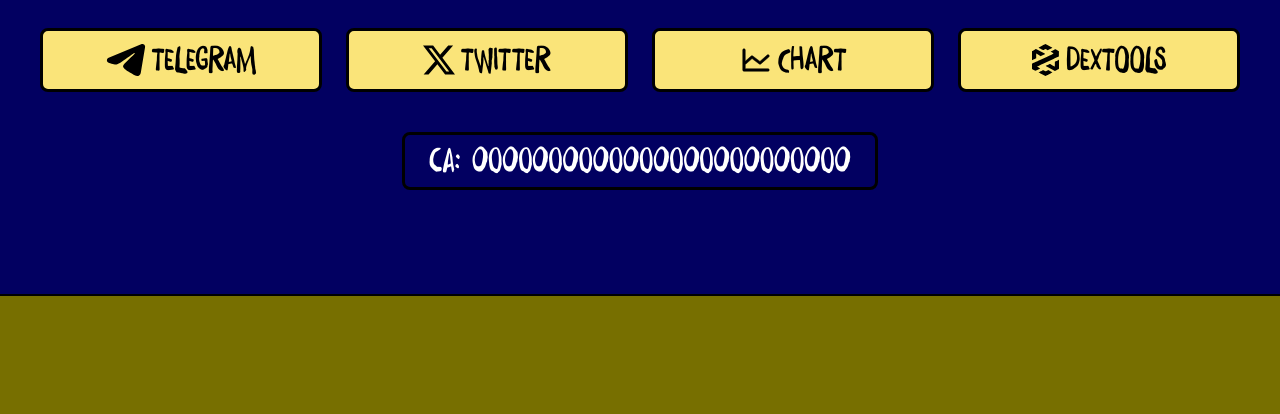
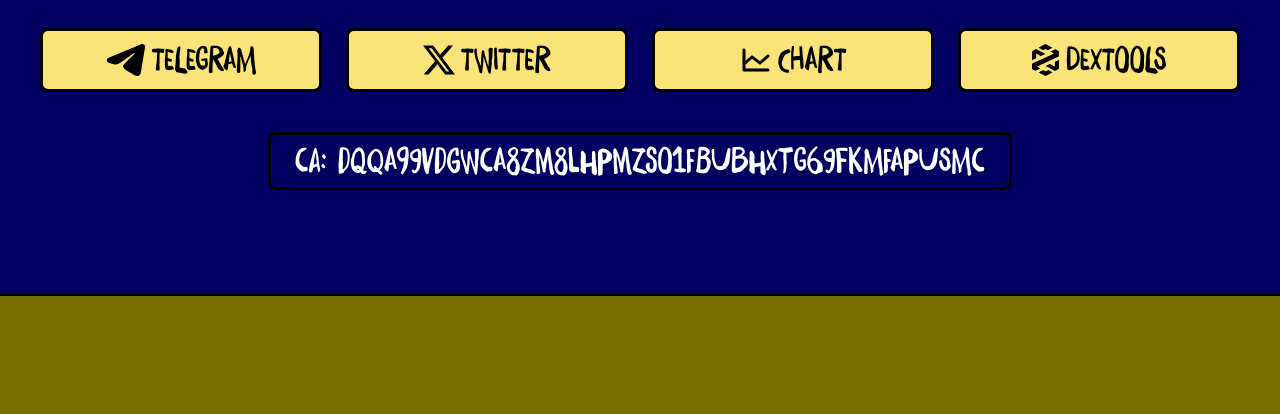
Before and after one commit to jimmydev2025/memecoinofamerica, a plain HTML site: page index.html in a window 1280 px wide. Shown: the part 1065-1479 px from the top of the page. Drawn offline with Linux system fonts and the light colour scheme.

Commit message:
Update index.html

```diff
--- a/index.html
+++ b/index.html
@@ -100,7 +100,7 @@
           </div>
           <div class="hero__ca">
             <div class="hero__ca-address" style="color: #fff;">
-              CA: 0000000000000000000000000
+              CA: DqQa99VDGwCa8ZM8LHpMZSo1fbuBHxTg69FKmfapusmC
             </div>
             <!-- <div class="hero__ca-text">
               Live now!
```
